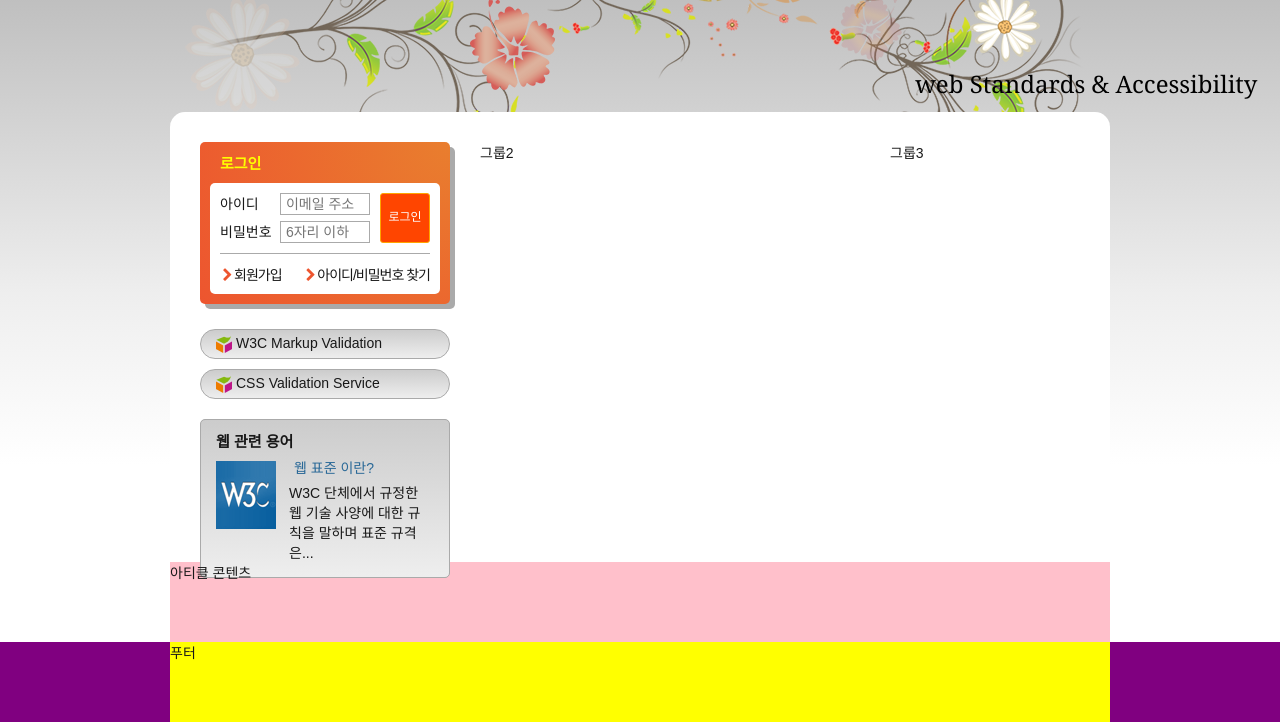
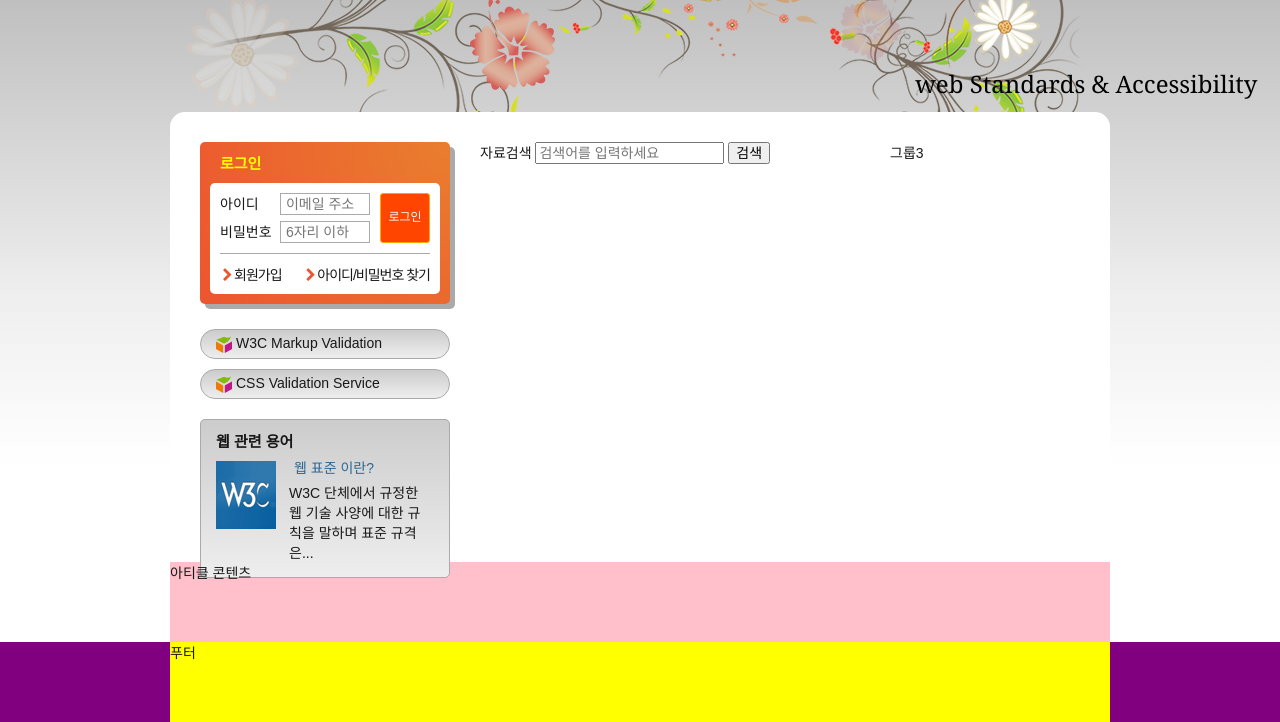
Before and after one commit to yoninim/kpc, a plain HTML site: page main.html in a window 1280 px wide. Shown: the part 135-857 px from the top of the page. Drawn offline with Linux system fonts and the light colour scheme; a web font is replaced by a local one.

Commit message:
검색폼 마크업 완성

```diff
--- a/main.html
+++ b/main.html
@@ -202,7 +202,17 @@
         </dl>
       </section>
       </div>
-      <div class="group group2">그룹2</div>
+      <div class="group group2">
+        <h2 class="readable-hidden">검색</h2>
+        <form action="https://formspree.io/lsg6306@naver.com" method="posr" class="serch-form">
+        <fieldset>
+          <legend>검색 폼</legend>
+          <label for="search" class="icon-serch">자료검색</label>
+          <input name="keyword" type="serch" id="serch" required placeholder="검색어를 입력하세요">
+          <button class="btn-search" type="submit">검색</button>
+        </fieldset>
+        </form>
+      </div>
       <div class="group group3">그룹3</div>
     </main>
     <article class="slogan">아티클 콘텐츠</article>
```
